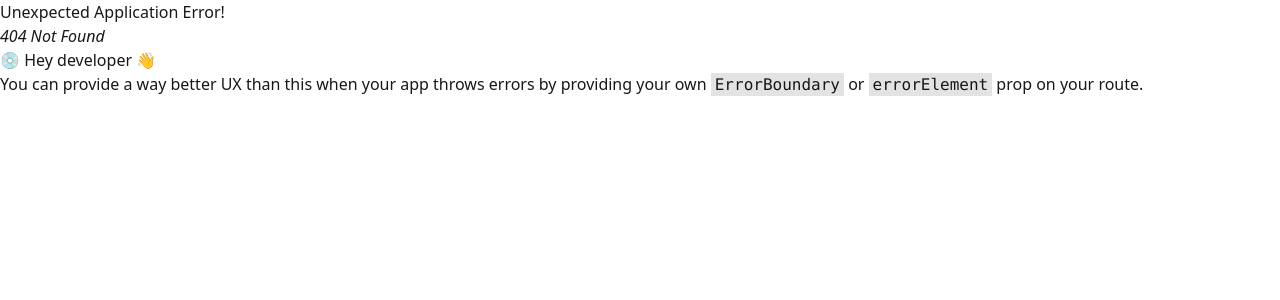
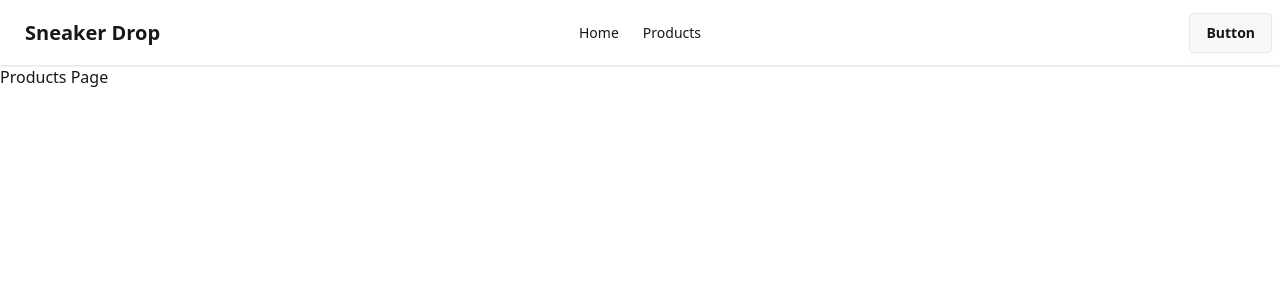
Before and after one commit to smbmunna/sneaker-drop-client, a React (Vite) app: page /products in a window 1280 px wide. Before the commit this address had no page. Shown: the top 300 px of the page. Built offline with nearby package versions, Linux system fonts and the light colour scheme.

Commit message:
Navbar component and products route added

```diff
--- /dev/null
+++ b/src/components/Navbar/Navbar.jsx
@@ -0,0 +1,34 @@
+import { Link } from "react-router";
+
+
+const Navbar = () => {
+    const list = <> <li><Link to='/'>Home</Link></li>
+        <li><Link to='/products'>Products</Link></li></>;
+    return (
+        <div class="navbar bg-base-100 shadow-sm">
+            <div class="navbar-start">
+                <div class="dropdown">
+                    <div tabindex="0" role="button" class="btn btn-ghost lg:hidden">
+                        <svg xmlns="http://www.w3.org/2000/svg" class="h-5 w-5" fill="none" viewBox="0 0 24 24" stroke="currentColor"> <path stroke-linecap="round" stroke-linejoin="round" stroke-width="2" d="M4 6h16M4 12h8m-8 6h16" /> </svg>
+                    </div>
+                    <ul
+                        tabindex="-1"
+                        class="menu menu-sm dropdown-content bg-base-100 rounded-box z-1 mt-3 w-52 p-2 shadow">
+                        {list}
+                    </ul>
+                </div>
+                <a class="btn btn-ghost text-xl">Sneaker Drop</a>
+            </div>
+            <div class="navbar-center hidden lg:flex">
+                <ul class="menu menu-horizontal px-1">
+                    {list}
+                </ul>
+            </div>
+            <div class="navbar-end">
+                <a class="btn">Button</a>
+            </div>
+        </div>
+    )
+}
+
+export default Navbar;
--- a/src/layout/RootLayout.jsx
+++ b/src/layout/RootLayout.jsx
@@ -1,9 +1,11 @@
 import { Outlet } from "react-router";
+import Navbar from "../components/Navbar/Navbar";
 
 
 const RootLayout= ()=>{
     return (
         <div>
+            <Navbar/>
             <Outlet/>
         </div>
     )
--- /dev/null
+++ b/src/pages/Home/Products/Products.jsx
@@ -0,0 +1,13 @@
+
+
+const Products=()=>{
+
+    return (
+        <div>
+            <h1>Products Page</h1>
+        </div>
+    )
+}
+
+
+export default Products;
--- a/src/router/router.jsx
+++ b/src/router/router.jsx
@@ -1,6 +1,7 @@
 import { createBrowserRouter } from "react-router";
 import RootLayout from "../layout/RootLayout";
 import Home from "../pages/Home/Home/Home";
+import Products from "../pages/Home/Products/Products";
 
 
 export const router = createBrowserRouter([
@@ -11,6 +12,10 @@ export const router = createBrowserRouter([
         {
             index: true,
             Component: Home
+        },
+        {
+            path: 'products',
+            Component: Products
         }
     ]
   },
```
